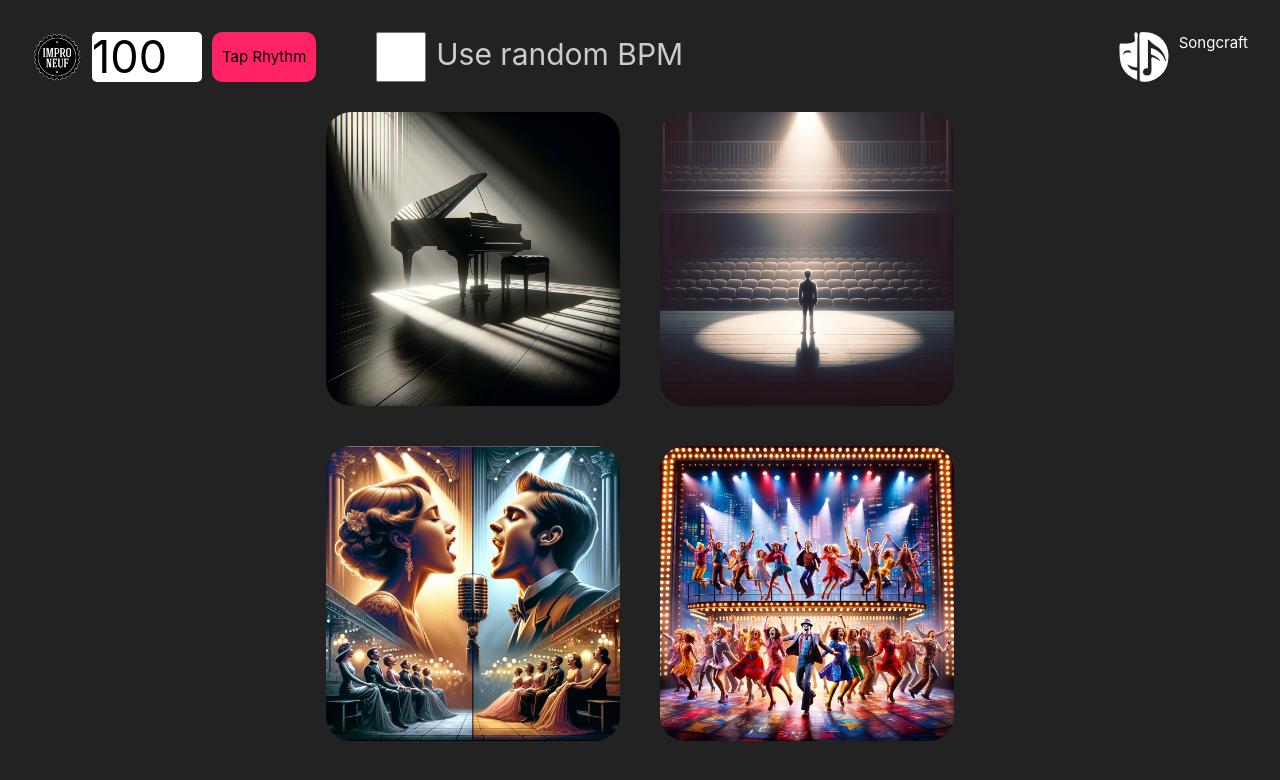
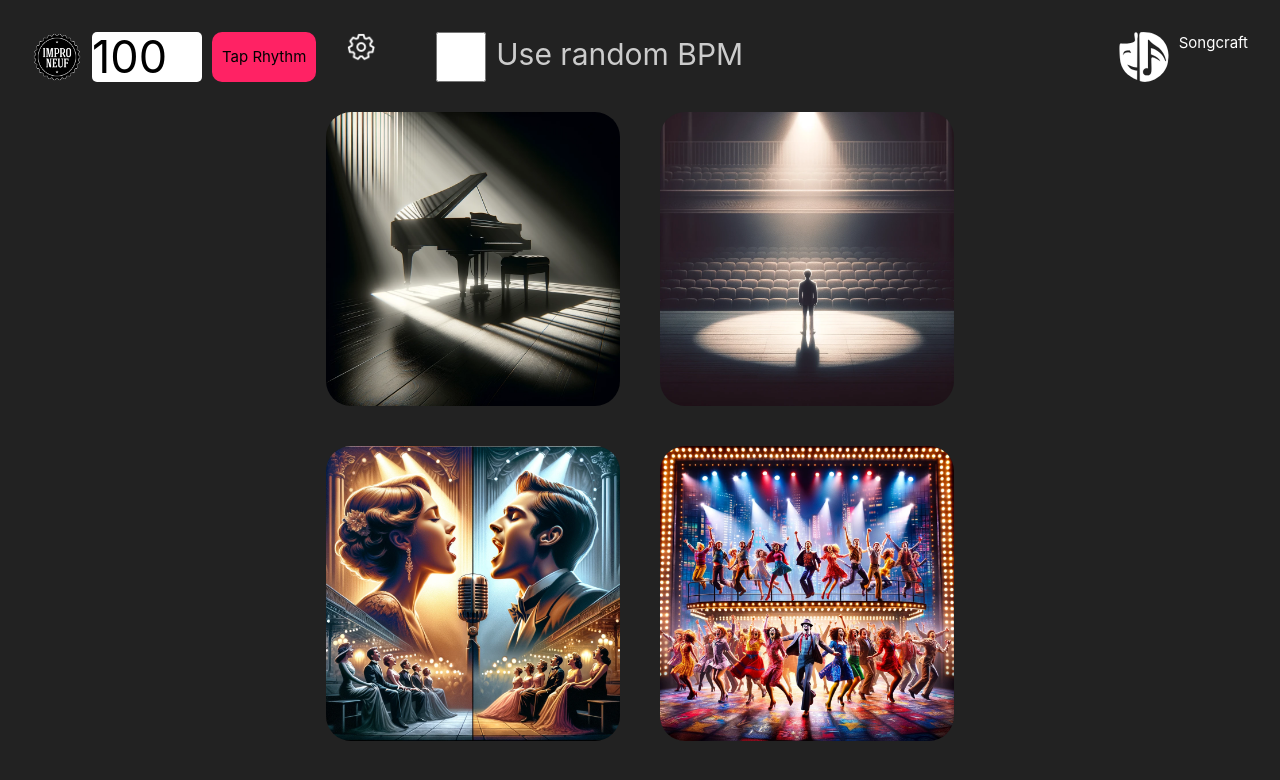
Before and after one commit to S0ulfire84/ImproNeuf.Songcraft, a Vue app: page / in a window 1280 px wide. Shown: the top 780 px of the page. Built offline with nearby package versions, Linux system fonts and the light colour scheme.

Commit message:
Feature - Add dry kick and loop editor

```diff
--- a/src/components/BeatLoopEditor.vue
+++ b/src/components/BeatLoopEditor.vue
@@ -43,7 +43,7 @@
 </template>
 
 <script setup lang="ts">
-import { ref, computed, type PropType } from "vue";
+import { ref, computed, watch, type PropType } from "vue";
 import type { BeatSound } from "@/core/interfaces.ts";
 
 const resolution = ref(8); // Default resolution
@@ -70,4 +70,13 @@ function updateLoopStructure(sound: BeatSound, beat: number) {
   }
   console.log(props.sounds);
 }
+
+// Watch for changes in sounds prop
+watch(() => props.sounds, (newSounds, oldSounds) => {
+  // This function will be called whenever the sounds prop changes.
+  // You can perform any specific logic you need here.
+  // For just re-rendering, Vue's reactivity system will handle it without needing to do anything here.
+  console.log("Sounds changed", newSounds, oldSounds);
+}, { deep: true });
+
 </script>
--- a/src/components/Metronome.vue
+++ b/src/components/Metronome.vue
@@ -21,7 +21,7 @@
     >
       Tap Rhythm
     </button>
-    <img v-if="false" src="../assets/settings.png" alt="Metronome" style="margin-left: 30px; width: 30px; height: 30px" @click="toggleLoopEditor" />
+    <img src="../assets/settings.png" alt="Metronome" style="margin-left: 30px; width: 30px; height: 30px" @click="toggleLoopEditor" />
     <BeatLoopEditor v-if="showLoopEditor" :resolution="resolution" :sounds="sounds" @update:loop-structure="updateLoopStructure" />
   </div>
 </template>
@@ -54,6 +54,8 @@ const lookahead = 25.0;
 let timerID: number | null = null;
 
 function initializeSoundSystem() {
+  if (audioContext.value) return;
+
   audioContext.value = new AudioContext();
   const loadSound = async (url: string): Promise<AudioBuffer> => {
     if (!audioContext.value) throw new Error("AudioContext not initialized");
@@ -67,9 +69,10 @@ function initializeSoundSystem() {
     { name: "Big clap", beats: [8], sound: loadSound("/big-clap.mp3") },
     { name: "Finger snap", beats: [2, 6], sound: loadSound("/finger-snap.mp3") },
     { name: "Hi-hat", beats: [4], sound: loadSound("/hi-hat.mp3") },
-    //{ name: "Metronome 1", beats: [1, 3, 5, 7], sound: loadSound("/metronome1.mp3") },
-    //{ name: "Metronome 2", beats: [2, 4, 5, 6, 8], sound: loadSound("/metronome2.mp3") },
+    { name: "Metronome 1", beats: [], sound: loadSound("/metronome1.mp3") },
+    { name: "Metronome 2", beats: [], sound: loadSound("/metronome2.mp3") },
     { name: "Small clap", beats: [], sound: loadSound("/small-clap.mp3") },
+    { name: "Dry kick", beats: [1, 3, 5, 7], sound: loadSound("/kick-dry.wav") },
   ];
 }
 
@@ -138,6 +141,7 @@ const playSoundOfBeat = async (time: number) => {
 };
 
 const toggleLoopEditor = () => {
+  initializeSoundSystem();
   showLoopEditor.value = !showLoopEditor.value;
 };
 
```
Also changed, not shown: 1 other file (tests, documents, lock files or other folders).
